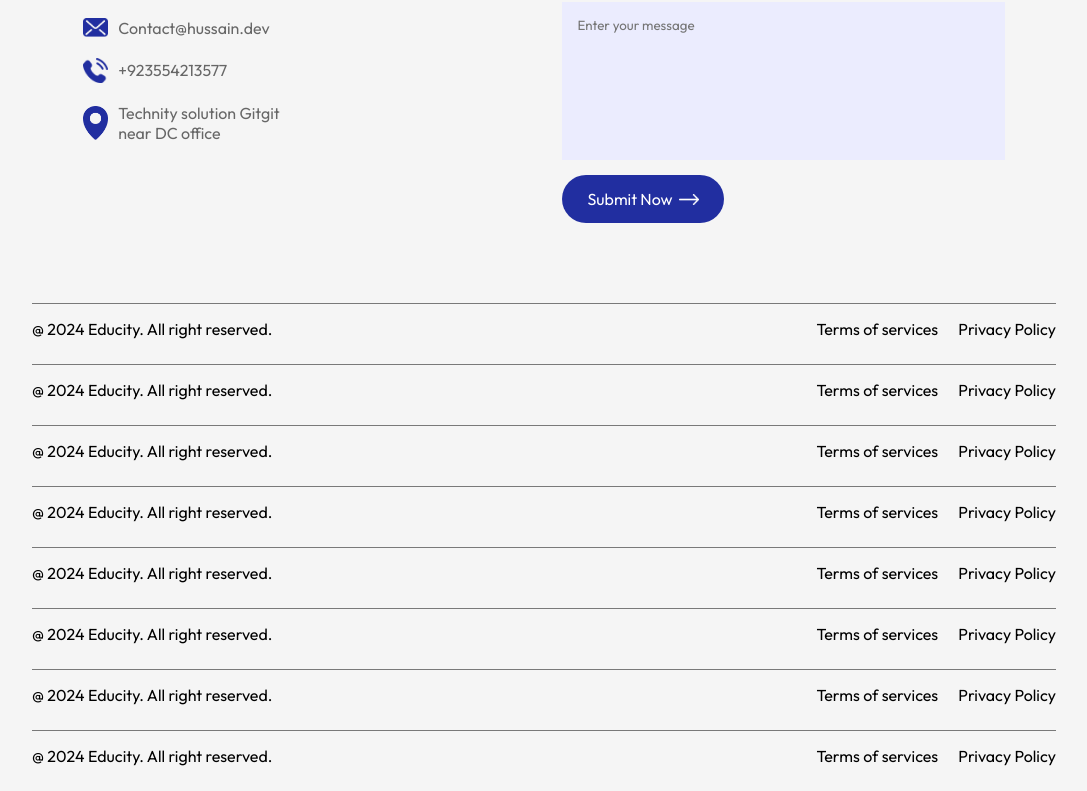
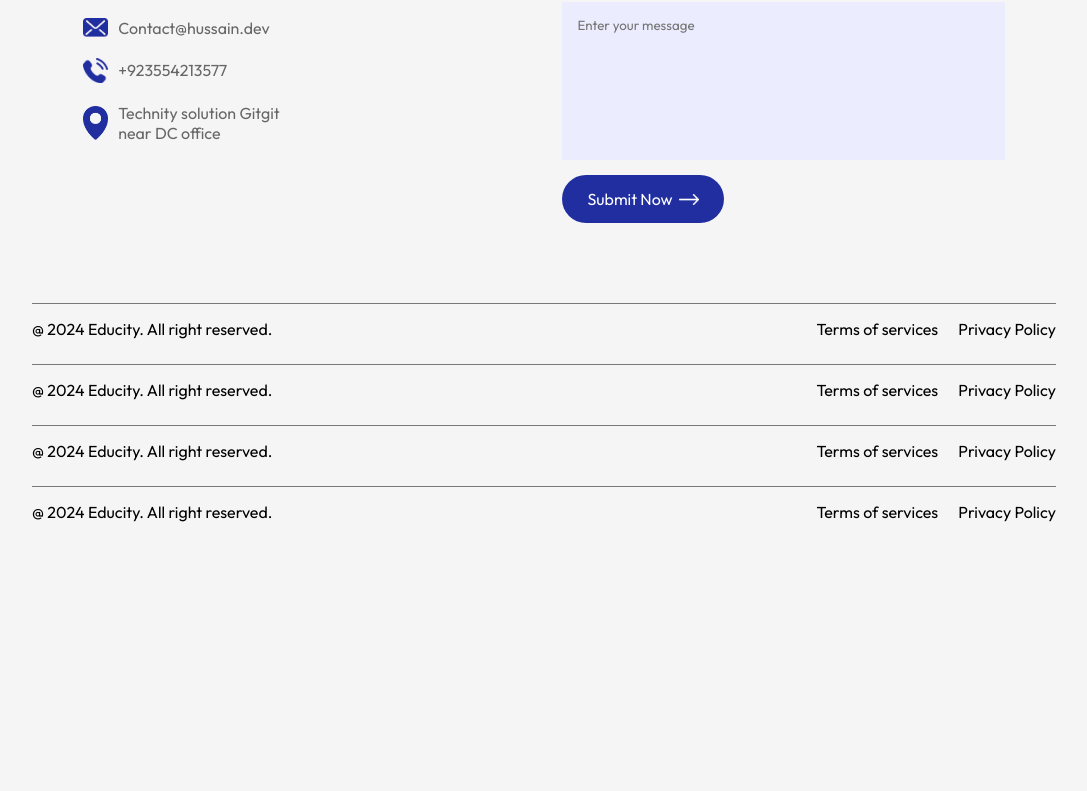
Before and after one commit to Hussain47727/Fully-Responsive-Website-in-React, a React (Vite) app in the folder Fully-Responsive-Site/: page / in a window 1280 px wide. Shown: the part 3379-4170 px from the top of the page, without its empty margins (96-1183 px from the left). After the commit the page ends 3926 px from the top, so only its background shows below. Built offline with nearby package versions, Linux system fonts and the light colour scheme.

Commit message:
'streak-1'

```diff
--- a/Fully-Responsive-Site/src/App.jsx
+++ b/Fully-Responsive-Site/src/App.jsx
@@ -27,10 +27,7 @@ const App = () => {
       <Footer />
       <Footer />
       <Footer />
-      <Footer />
-      <Footer />
-      <Footer />
-      <Footer />
+
       </div>
     </div>
   )
```
